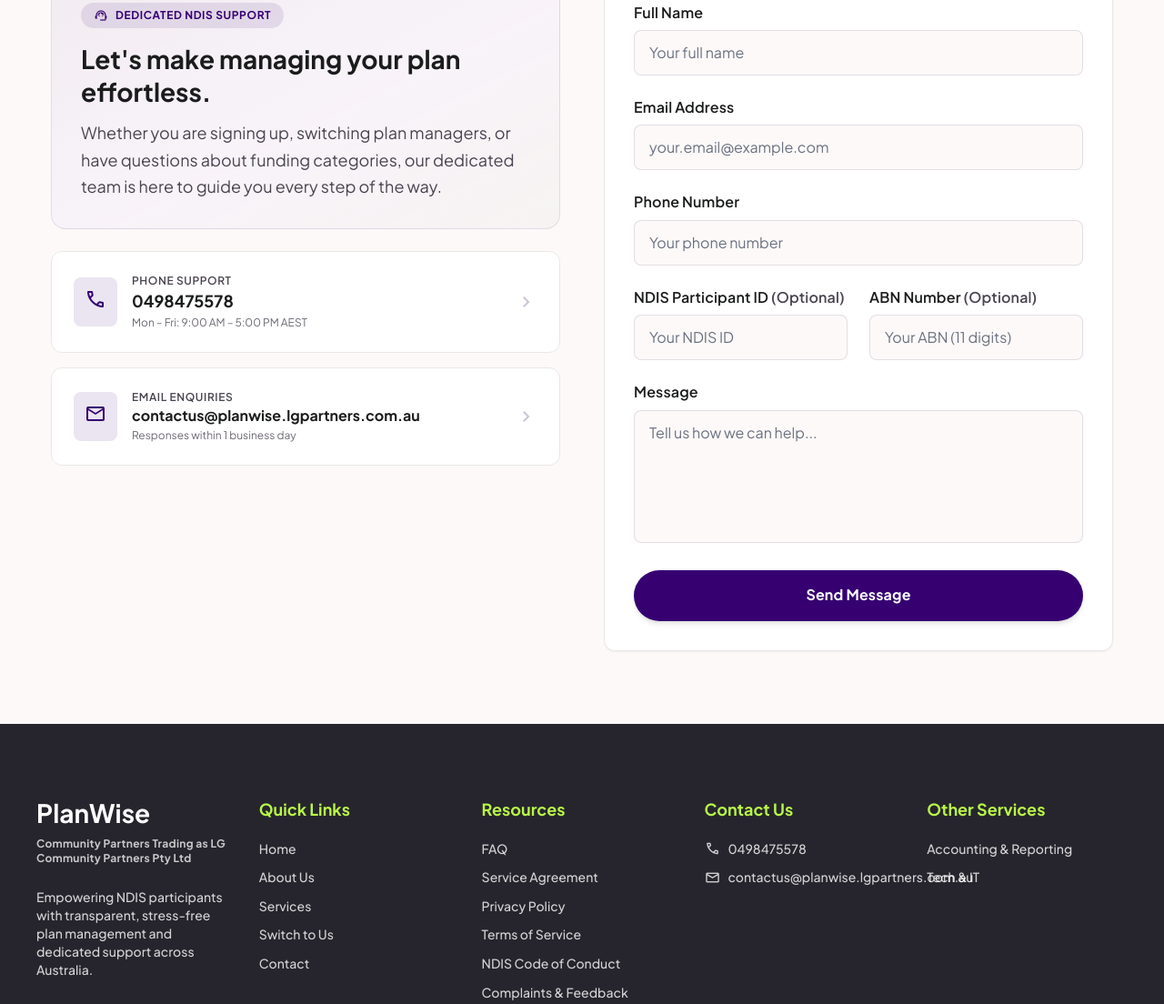
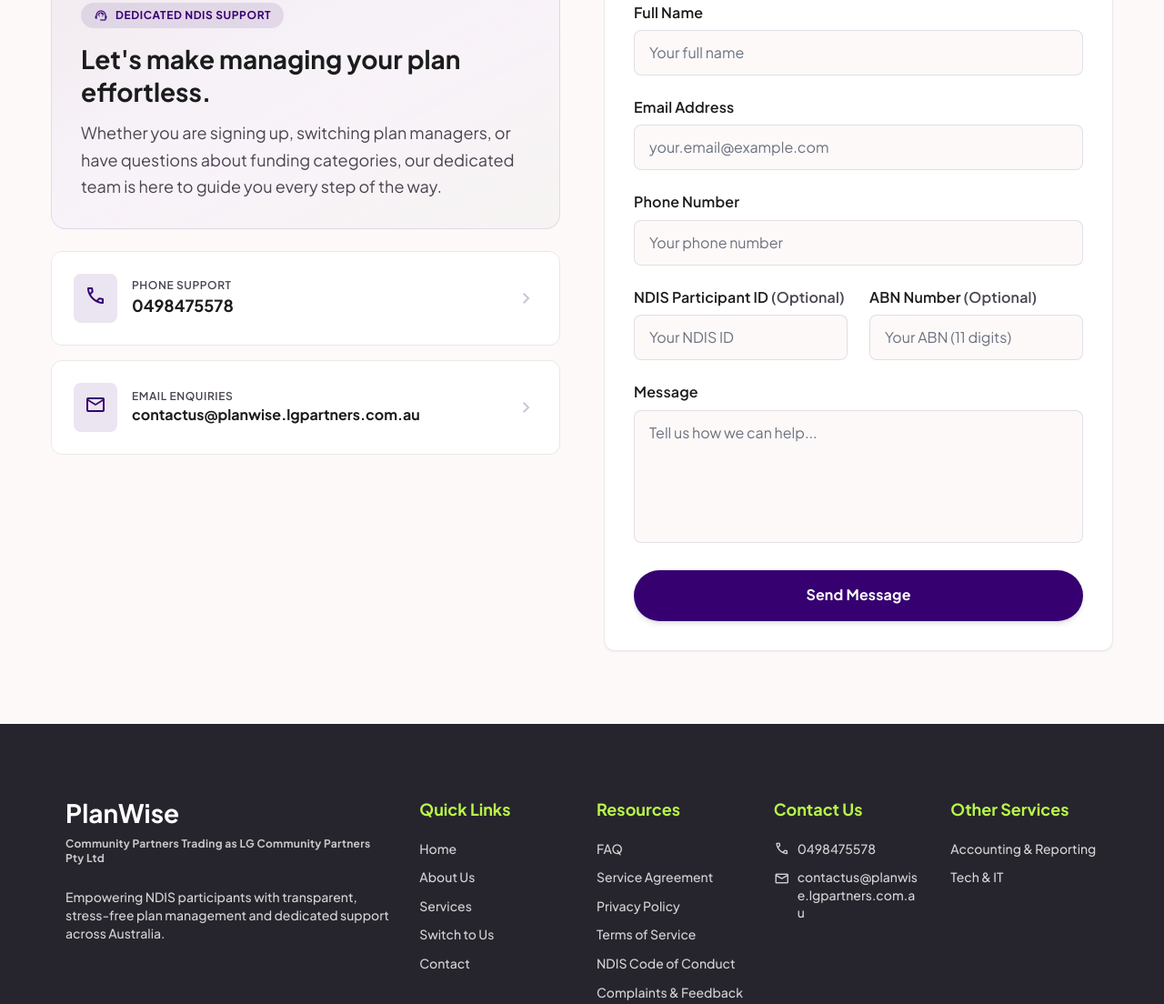
Before and after one commit to udaychugh/plan-wise-partners, a plain HTML site: page index.html in a window 1280 px wide. Shown: the part 6012-7116 px from the top of the page at 91% size. Drawn offline with nearby package versions, Linux system fonts and the light colour scheme.

Commit message:
minor fix in footer and contact section

```diff
--- a/assets/footer.js
+++ b/assets/footer.js
@@ -2,9 +2,9 @@
   const FOOTER_HTML = `
     <footer class="bg-tertiary dark:bg-tertiary-container w-full pt-xl pb-md">
       <div
-        class="max-w-max-width mx-auto px-margin-desktop grid grid-cols-1 md:grid-cols-5 gap-gutter mb-8"
+        class="max-w-max-width mx-auto px-margin-mobile md:px-6 lg:px-8 grid grid-cols-1 sm:grid-cols-2 md:grid-cols-3 lg:grid-cols-12 gap-8 md:gap-6 lg:gap-8 mb-8"
       >
-        <div class="col-span-1 md:col-span-1 flex flex-col gap-4">
+        <div class="col-span-1 sm:col-span-2 md:col-span-3 lg:col-span-4 flex flex-col gap-4">
           <span
             class="font-headline-md text-headline-md font-bold text-on-tertiary"
           >PlanWise</span>
@@ -20,7 +20,7 @@
             management and dedicated support across Australia.
           </p>
         </div>
-        <div class="col-span-1 flex flex-col gap-3">
+        <div class="col-span-1 sm:col-span-1 md:col-span-1 lg:col-span-2 flex flex-col gap-3">
           <h4
             class="font-headline-md text-headline-md font-bold text-secondary-fixed text-lg mb-2"
           >
@@ -52,7 +52,7 @@
             href="#contact"
           >Contact</a>
         </div>
-        <div class="col-span-1 flex flex-col gap-3">
+        <div class="col-span-1 sm:col-span-1 md:col-span-1 lg:col-span-2 flex flex-col gap-3">
           <h4
             class="font-headline-md text-headline-md font-bold text-secondary-fixed text-lg mb-2"
           >
@@ -83,25 +83,28 @@
             href="complaints.html"
           >Complaints &amp; Feedback</a>
         </div>
-        <div class="col-span-1 flex flex-col gap-3">
+        <div class="col-span-1 sm:col-span-1 md:col-span-1 lg:col-span-2 flex flex-col gap-3 min-w-0">
           <h4
             class="font-headline-md text-headline-md font-bold text-secondary-fixed text-lg mb-2"
           >
             Contact Us
           </h4>
-          <p
-            class="font-label-sm text-label-sm text-on-tertiary/80 flex items-center gap-2"
+          <a
+            href="tel:0498475578"
+            class="font-label-sm text-label-sm text-on-tertiary/80 hover:text-on-tertiary flex items-center gap-2 transition-colors"
           >
-            <span class="material-symbols-outlined text-[18px]">call</span> 0498475578
-          </p>
-          <p
-            class="font-label-sm text-label-sm text-on-tertiary/80 flex items-center gap-2"
+            <span class="material-symbols-outlined text-[18px] shrink-0">call</span>
+            <span>0498475578</span>
+          </a>
+          <a
+            href="mailto:contactus@planwise.lgpartners.com.au"
+            class="font-label-sm text-label-sm text-on-tertiary/80 hover:text-on-tertiary flex items-start gap-2 break-all transition-colors"
           >
-            <span class="material-symbols-outlined text-[18px]">mail</span>
-            contactus@planwise.lgpartners.com.au
-          </p>
+            <span class="material-symbols-outlined text-[18px] shrink-0 mt-0.5">mail</span>
+            <span>contactus@planwise.lgpartners.com.au</span>
+          </a>
         </div>
-        <div class="col-span-1 flex flex-col gap-3">
+        <div class="col-span-1 sm:col-span-1 md:col-span-1 lg:col-span-2 flex flex-col gap-3">
           <h4
             class="font-headline-md text-headline-md font-bold text-secondary-fixed text-lg mb-2"
           >
@@ -122,7 +125,7 @@
         </div>
       </div>
       <div
-        class="px-margin-desktop max-w-[1440px] mx-auto border-t border-on-tertiary/20 pt-6 mt-6"
+        class="px-margin-mobile md:px-6 lg:px-8 max-w-[1440px] mx-auto border-t border-on-tertiary/20 pt-6 mt-6"
       >
         <div
           class="bg-tertiary-container/50 p-4 rounded-lg mb-6 border border-on-tertiary/10"
--- a/index.html
+++ b/index.html
@@ -1138,9 +1138,6 @@
                         class="font-bold text-on-surface text-lg group-hover:text-primary transition-colors"
                         >0498475578</span
                       >
-                      <p class="text-xs text-on-surface-variant/80 mt-0.5">
-                        Mon – Fri: 9:00 AM – 5:00 PM AEST
-                      </p>
                     </div>
                   </div>
                   <span
@@ -1171,9 +1168,6 @@
                         class="font-bold text-on-surface text-base break-all group-hover:text-primary transition-colors"
                         >contactus@planwise.lgpartners.com.au</span
                       >
-                      <p class="text-xs text-on-surface-variant/80 mt-0.5">
-                        Responses within 1 business day
-                      </p>
                     </div>
                   </div>
                   <span
```
